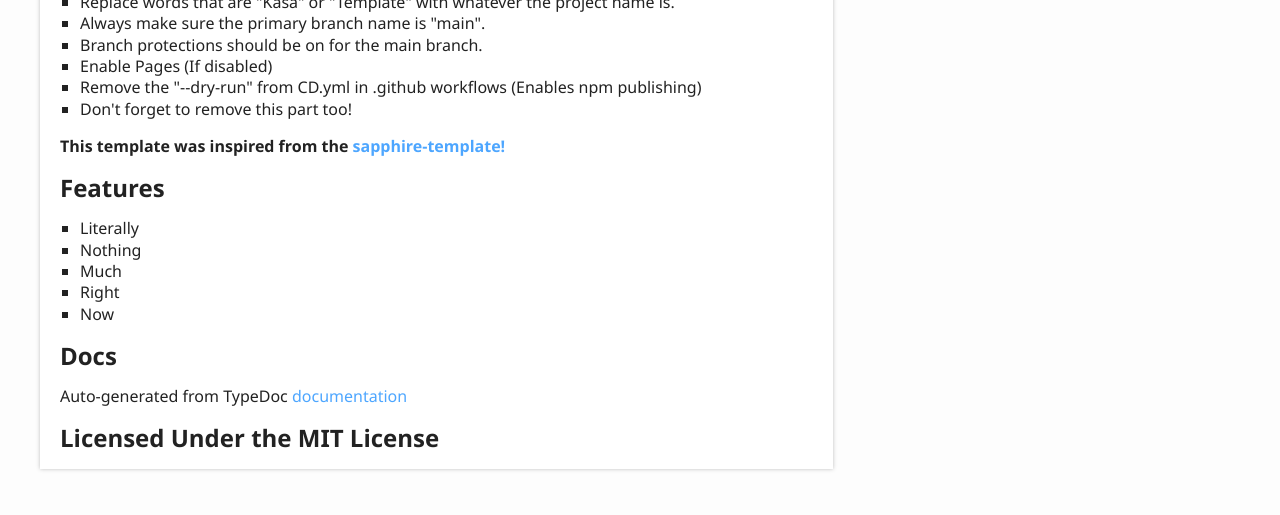
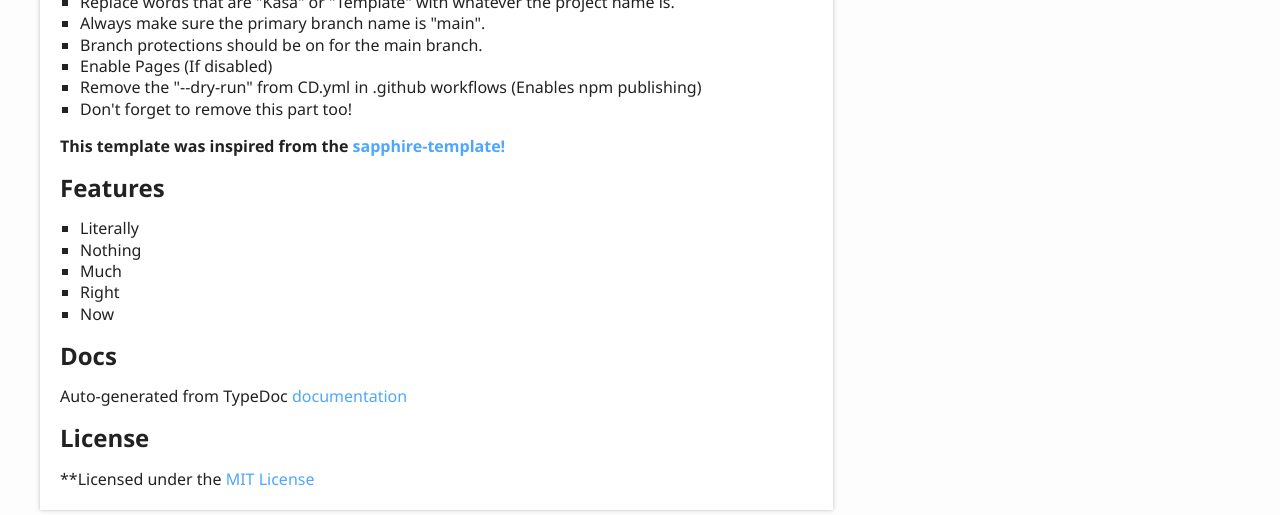
Before and after one commit to hidden-umbrella/template, a plain HTML site: page index.html in a window 1280 px wide. Shown: the part 285-800 px from the top of the page. Drawn offline with Linux system fonts and the light colour scheme.

Commit message:
docs: Generated for f1eebc74d94eddaaefd0bb710e1a5bca351b688e

```diff
--- a/index.html
+++ b/index.html
@@ -85,9 +85,10 @@
 					<h2>Docs</h2>
 				</a>
 				<p>Auto-generated from TypeDoc <a href="https://hidden-umbrella.github.io/template/">documentation</a></p>
-				<a href="#licensed-under-the-mit-license" id="licensed-under-the-mit-license" style="color: inherit; text-decoration: none;">
-					<h2>Licensed Under the MIT License</h2>
+				<a href="#license" id="license" style="color: inherit; text-decoration: none;">
+					<h2>License</h2>
 				</a>
+				<p>**Licensed under the <a href="https://github.com/hidden-umbrella/template/blob/main/LICENSE">MIT License</a></p>
 			</div>
 		</div>
 		<div class="col-4 col-menu menu-sticky-wrap menu-highlight">
```
Also changed, not shown: modules.html (+1 -1 lines), README.md.
